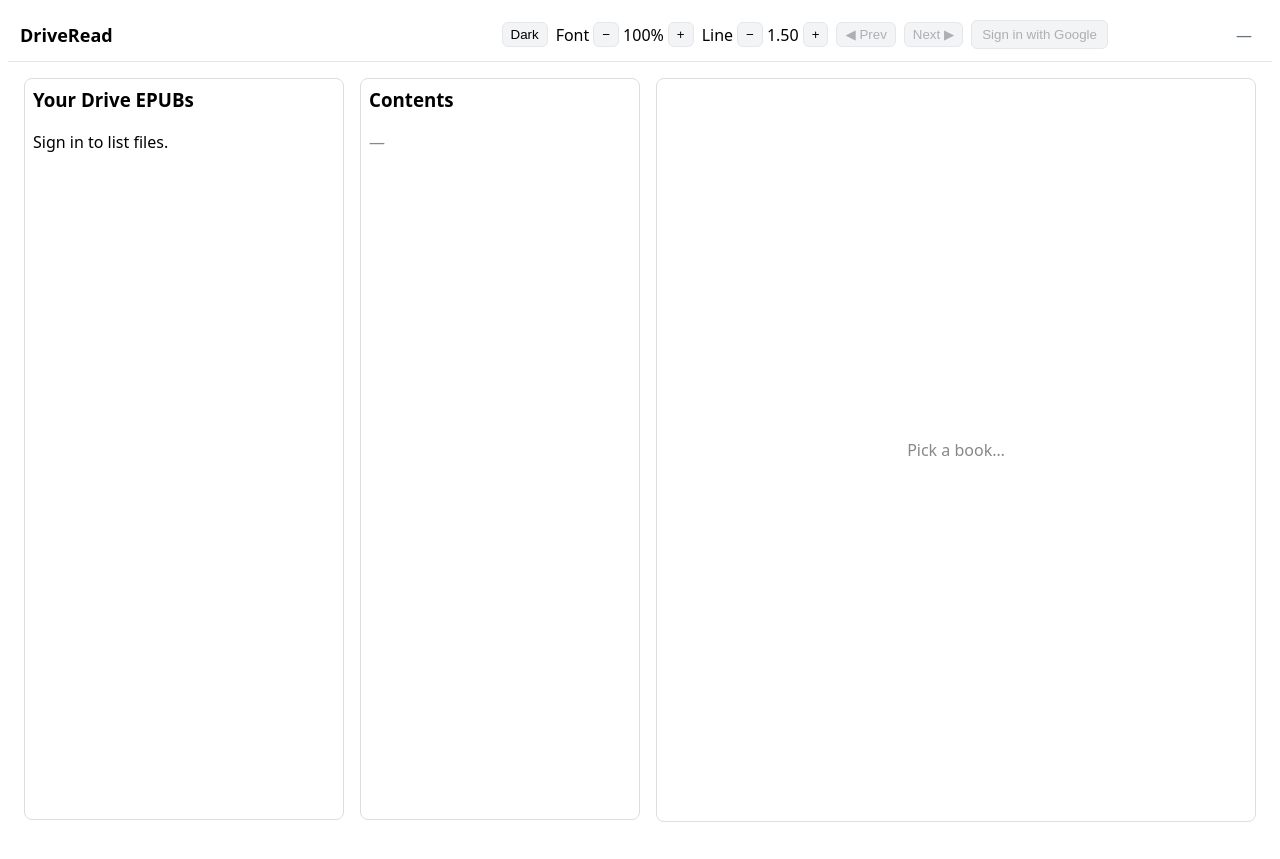
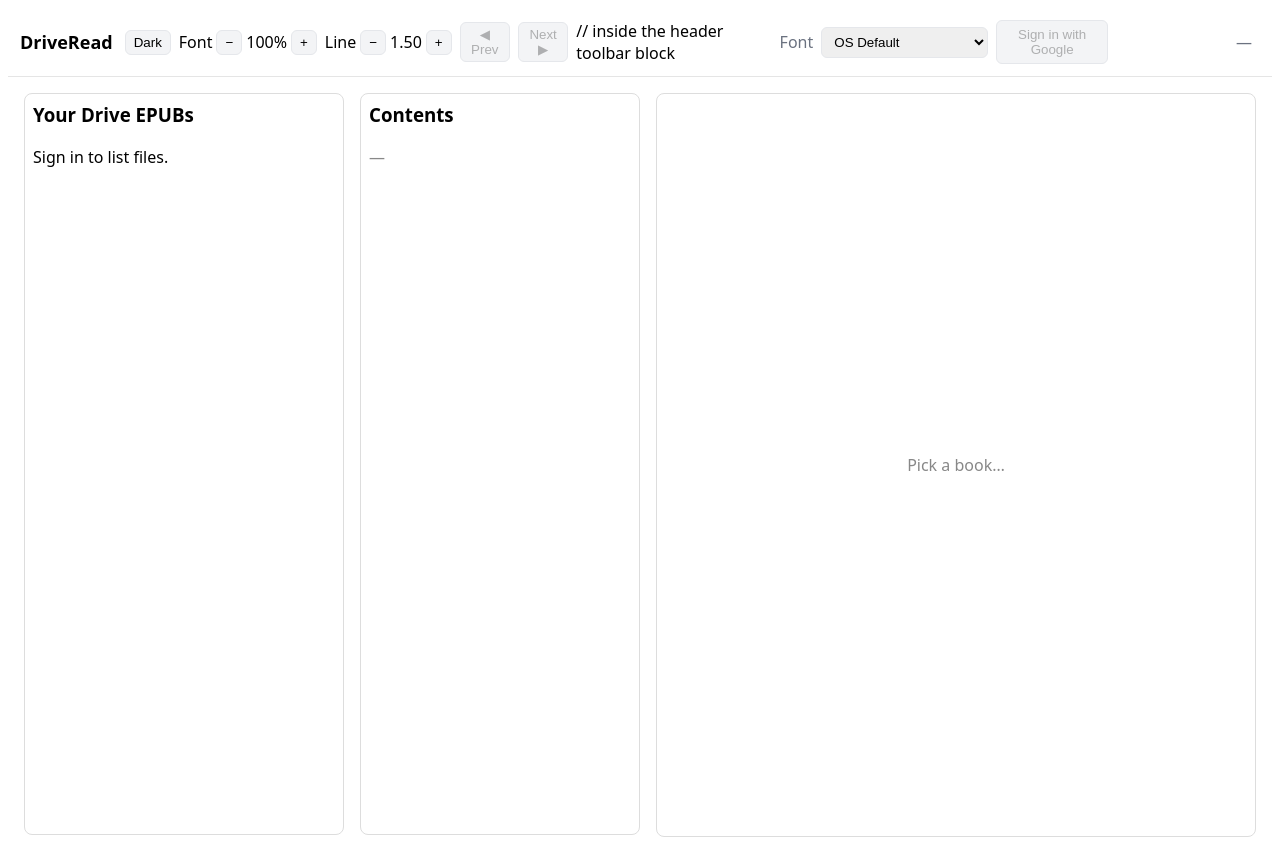
Before and after one commit to DriveRead/driveread.github.io, a Next.js app: page / in a window 1280 px wide. Built offline with nearby package versions, Linux system fonts and the light colour scheme.

Commit message:
missing fime

```diff
--- a/app/page.tsx
+++ b/app/page.tsx
@@ -134,6 +134,28 @@
               Next ▶
             </button>
 
+            // inside the header toolbar block
+            <div style={{ display:'flex', gap:8, alignItems:'center' }}>
+              <label htmlFor="ff" style={{ color:'#6b7280' }}>Font</label>
+              <select
+                id="ff"
+                value={settings.fontFamily}
+                onChange={(e) =>
+                  setSettings(s => ({ ...s, fontFamily: e.target.value as any }))
+                }
+                style={{ padding:'6px 8px', border:'1px solid #e5e7eb', borderRadius:6 }}
+              >
+                <option value="os">OS Default</option>
+                <option value="sans">Sans (system)</option>
+                <option value="serif">Serif</option>
+                <option disabled>────────</option>
+                <option value="opendyslexic">Open Dyslexic</option>
+                <option value="atkinson">Atkinson Hyperlegible</option>
+                <option value="roboto">Roboto</option>
+                <option value="robotomono">Roboto Mono</option>
+              </select>
+            </div>
+
             {/* Sign in */}
             {!token && (
               <button onClick={request} disabled={!ready} style={{ padding:'6px 10px' }}>
```
